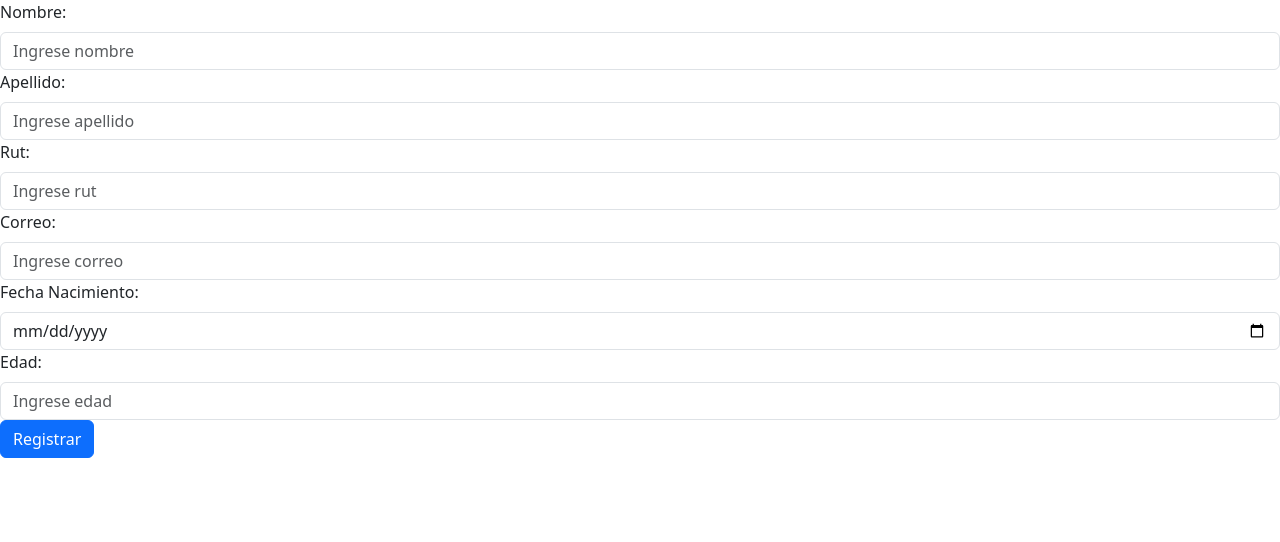
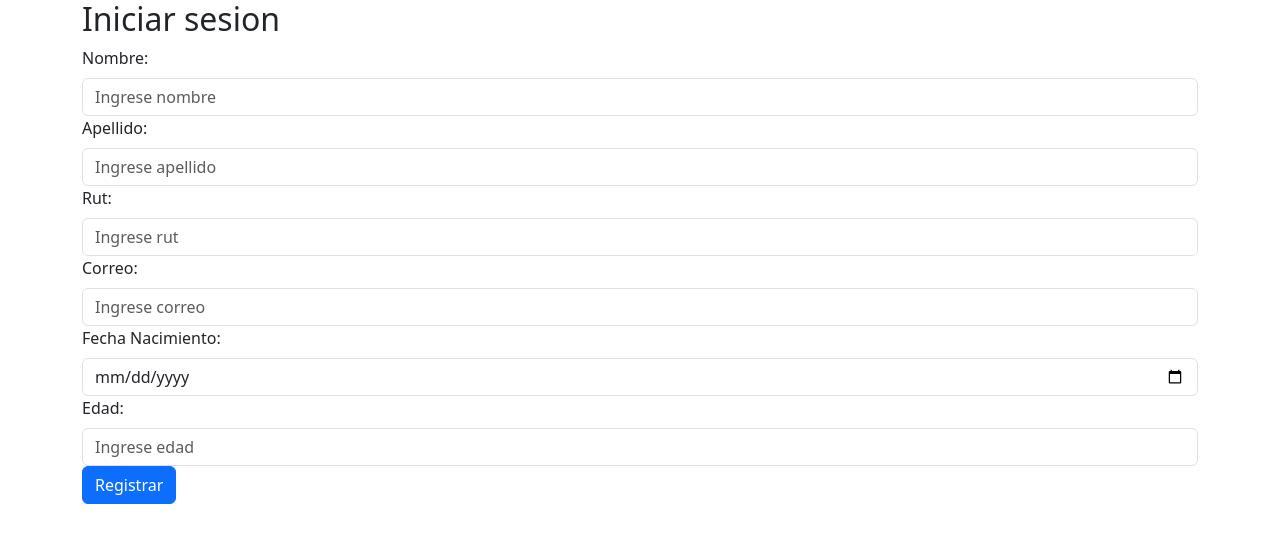
Before and after one commit to lxishh/frontendieic1, a Next.js app: page /Pagina3 in a window 1280 px wide. Shown: the top 542 px of the page. Built offline with nearby package versions, Linux system fonts and the light colour scheme.

Commit message:
Centrado
Container, Row & Col

```diff
--- a/src/pages/Pagina3.tsx
+++ b/src/pages/Pagina3.tsx
@@ -4,6 +4,9 @@
 import React, { useState } from "react";
 import Button from "react-bootstrap/Button";
 import Form from "react-bootstrap/Form";
+import Container from "react-bootstrap/Container";
+import Row from "react-bootstrap/Row";
+import Col from "react-bootstrap/Col";
 
 //aquí antes estaba la interfaz pero se movio y ahora se IMPORTO
 
@@ -39,6 +42,10 @@
   //se usa el onChange para recuperar el valor y pasarselo a la funcion de handlePersona
   return (
     <>
+      <Container>
+        <Row>
+          <Col>
+            <h2>Iniciar sesion</h2>
             <Form>
               <Form.Group>
                 <Form.Label>Nombre:</Form.Label>
@@ -122,6 +129,9 @@
                 Registrar
               </Button>
             </Form>
+          </Col>
+        </Row>
+      </Container>
     </>
   );
 };
```
Lines whose indentation alone changed are shown as unchanged.
